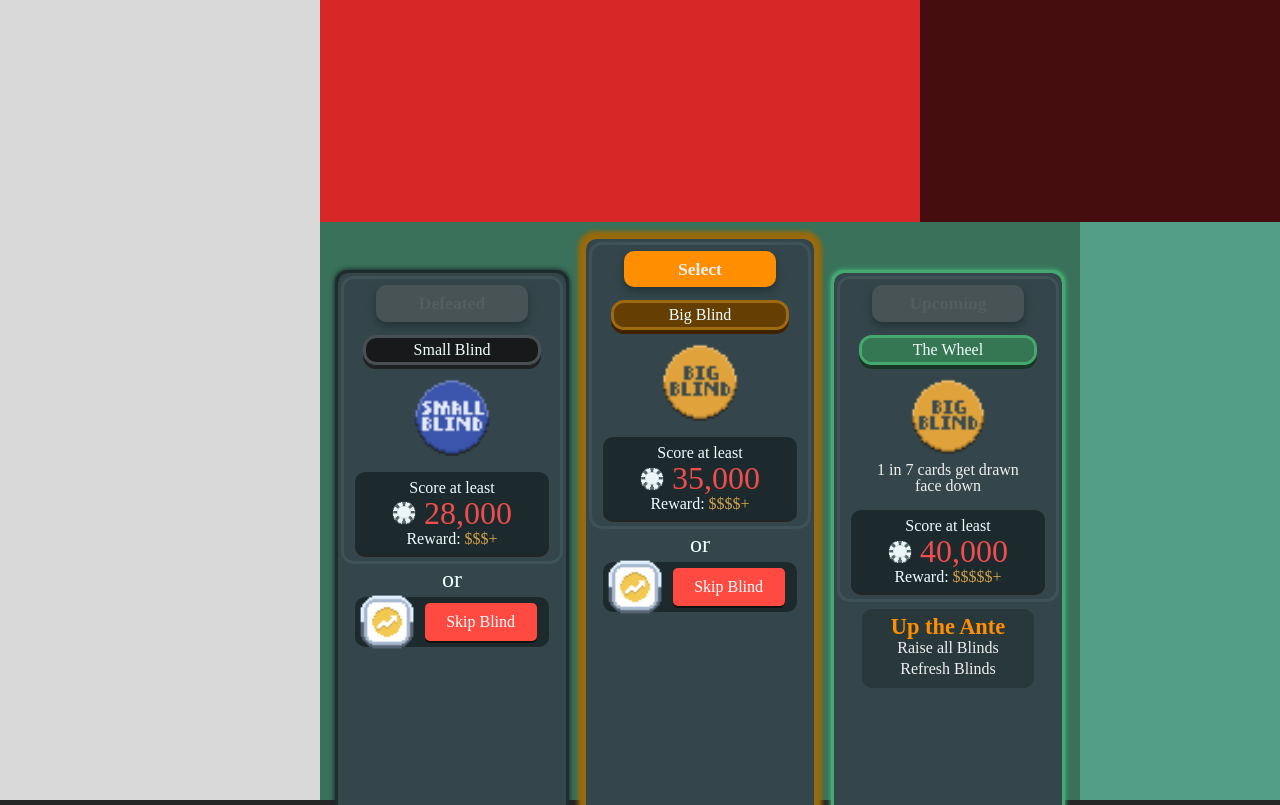
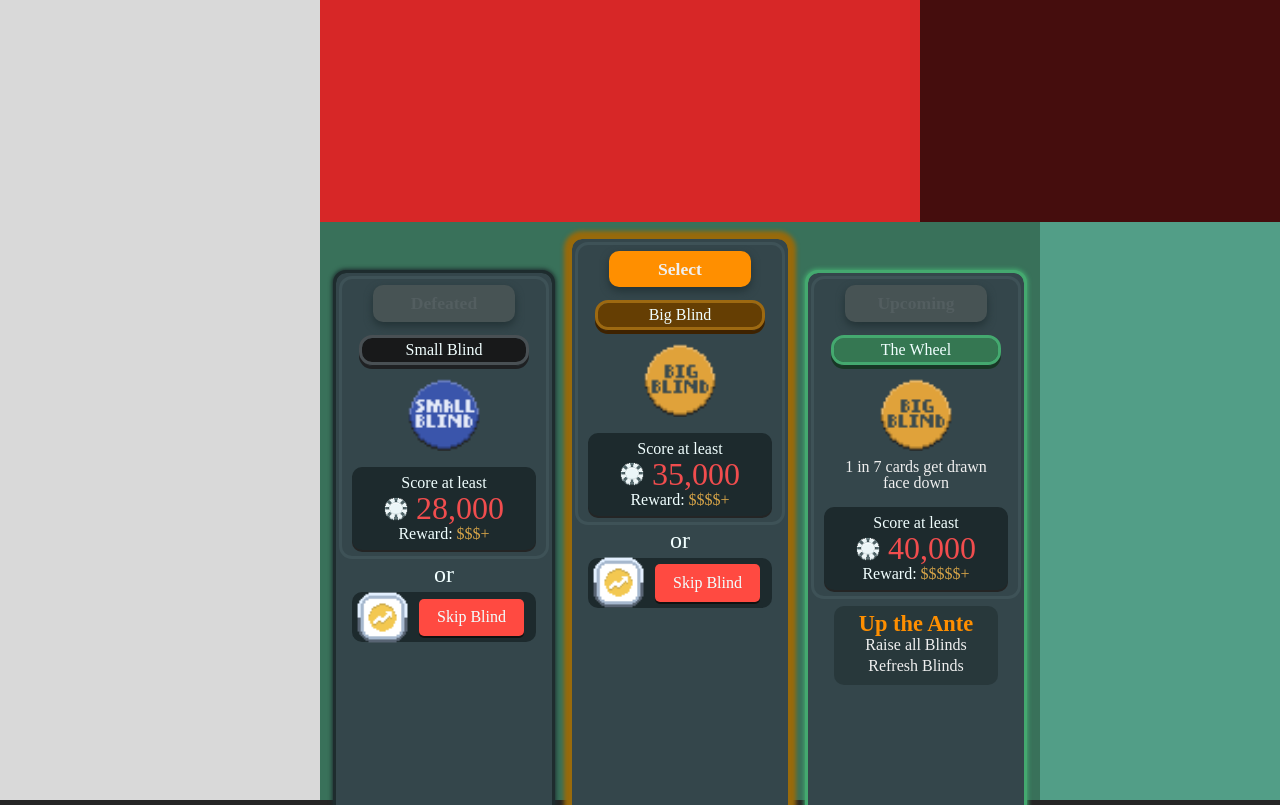
Before and after one commit to michael-griffin/rogue-poker, a React (Vite) app: page / in a window 1280 px wide. Built offline with nearby package versions, Linux system fonts and the light colour scheme.

Commit message:
minor update to deckSection size

```diff
--- a/src/App.tsx
+++ b/src/App.tsx
@@ -1,7 +1,7 @@
 import { useState } from 'react'
 import './App.css'
 import DnDmain from './dnd-demo/DnDmain'
-import GameMain from './components/Game/GameMain'
+import GameMain from './components/game/GameMain'
 
 function App() {
   const [count, setCount] = useState(0)
--- a/src/components/game/GameMain.css
+++ b/src/components/game/GameMain.css
@@ -37,11 +37,11 @@ main .ConsumableSection {
 main .center-section {
   background-color: #2b2929;
   grid-row: 6 / -1;
-  grid-column: 1 / 20;
+  grid-column: 1 / 19;
 }
 
 main .DeckSection {
   background-color: #529E87;
   grid-row: 6 / -1;
-  grid-column: 20 / -1;
+  grid-column: 19 / -1;
 }
--- a/src/components/game/GameMain.tsx
+++ b/src/components/game/GameMain.tsx
@@ -7,6 +7,7 @@
 
 import './GameMain.css'
 import StageSelect from '../stage/StageSelect';
+import Shop from '../shop/Shop';
 
 function GameMain(){
 
@@ -18,6 +19,7 @@ function GameMain(){
         <div className="ConsumableSection"></div>
         <div className="center-section">
           <StageSelect />
+          {/* <Shop /> */}
         </div>
         {/* <div className="StageSelect"></div>  */}
         {/* Switch out with Round or Shop */}
```
